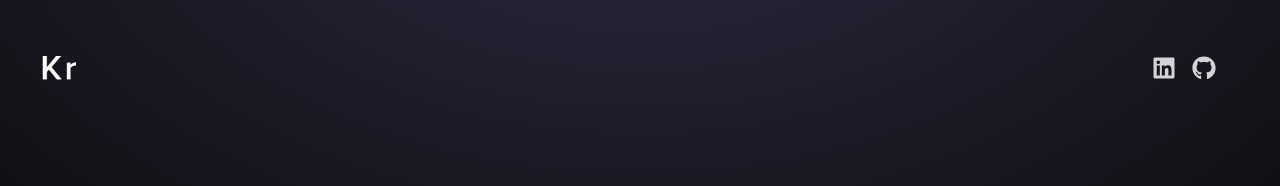
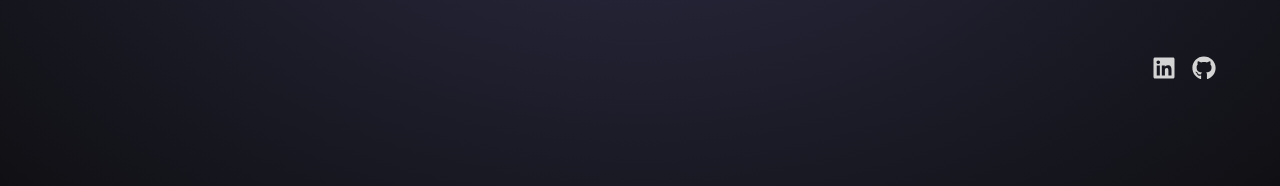
Before and after one commit to tshivanshu9/portfolio, a React (Vite) app: page / in a window 1280 px wide. Shown: the top 186 px of the page. Built offline with nearby package versions, Linux system fonts and the light colour scheme.

Commit message:
Navbar logo removed

```diff
--- a/src/components/Navbar.jsx
+++ b/src/components/Navbar.jsx
@@ -1,13 +1,9 @@
-import logo from '../assets/krlogo.png';
 import { FaLinkedin, FaGithub } from 'react-icons/fa';
 import { SOCIAL_LINKS } from '../constants';
 
 const Navbar = () => {
   return (
-    <nav className="mb-20 flex items-center justify-between py-6">
-      <div className="flex flex-shrink-0 items-center">
-        <img className="mx-2 w-10" src={logo} alt="logo" />
-      </div>
+    <nav className="mb-20 flex items-center justify-end py-6">
       <div className="m-8 flex items-center justify-center gap-4 text-2xl">
         <a
           href={SOCIAL_LINKS.linkedin}
```
Also changed, not shown: src/assets/krlogo.png (deleted).
